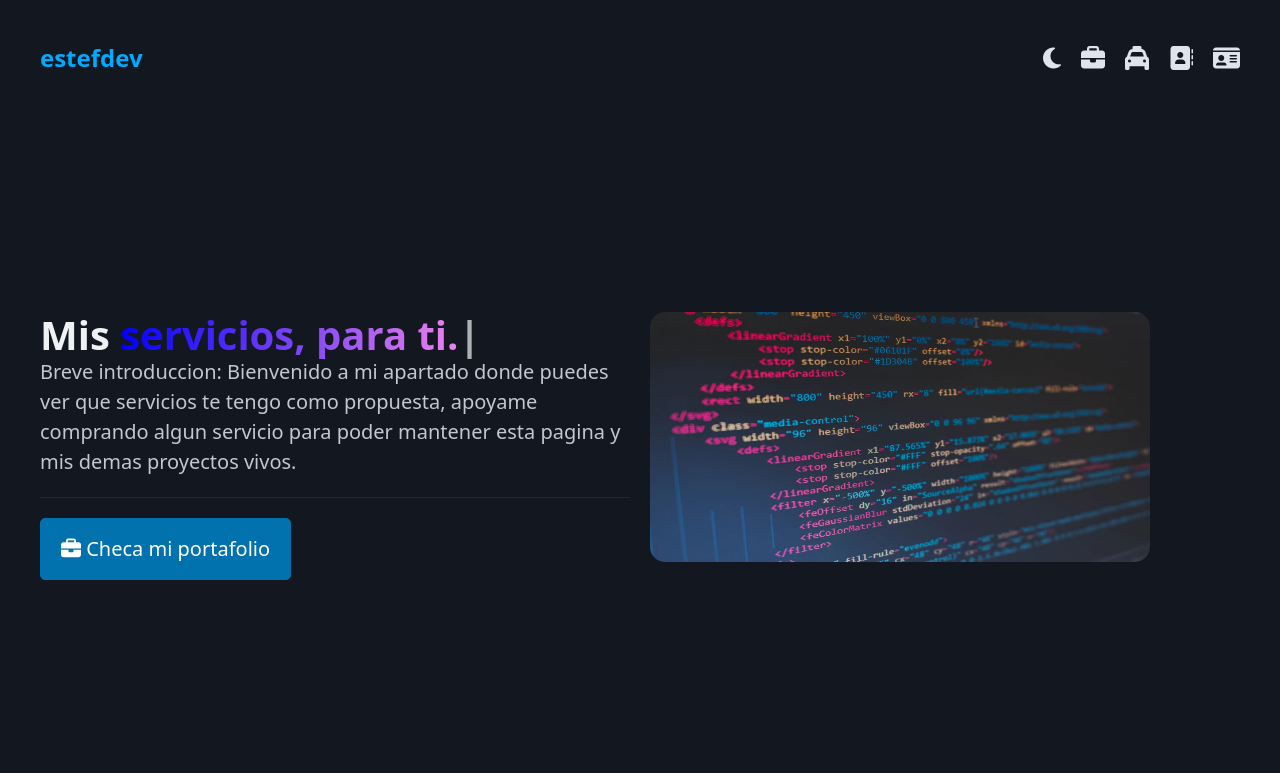
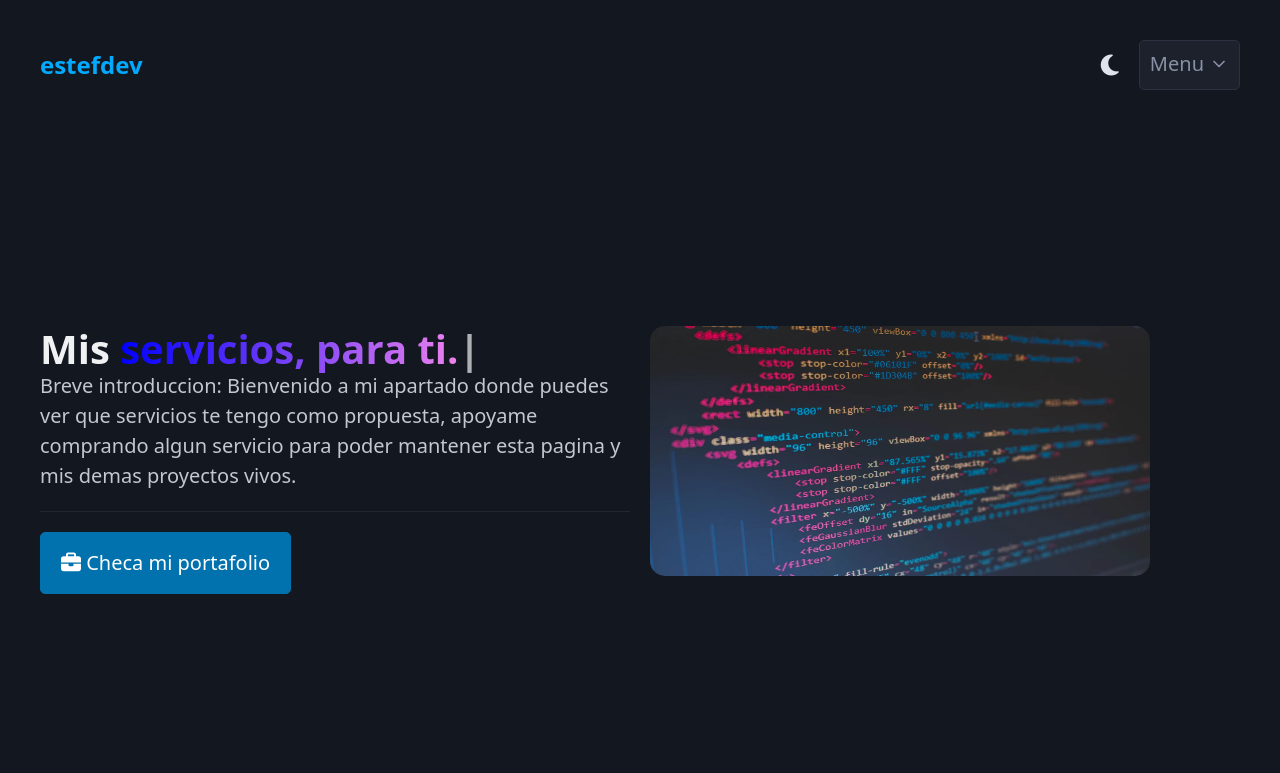
Before and after one commit to EstefSpace/website, a website: page servicios.html in a window 1280 px wide. Shown: the top 773 px of the page. Drawn offline with nearby package versions, Linux system fonts and the light colour scheme.

Commit message:
menu y nuevo proyecto

```diff
--- a/servicios.html
+++ b/servicios.html
@@ -50,11 +50,10 @@
     <header style="position: sticky; top: 0; z-index: 1; background-color: #13171f;" class="container">
       <nav>
         <ul>
-          <li>
-            <a href="/website/"><strong>estefdev</strong></a>
-          </li>
+          <li><a href="/website/"><strong>estefdev</strong></a></li>
         </ul>
         <ul>
+
           <li>
             <a
               id="change-theme"
@@ -65,40 +64,17 @@
             ></a>
           </li>
           <li>
-            <a
-              href="/website/portafolio"
-              class="contrast"
-              data-tooltip="Portafolio"
-              data-placement="bottom"
-              ><i class="fa-solid fa-briefcase"></i
-            ></a>
-          </li>
-          <li>
-            <a
-            href="/website/servicios"
-            class="contrast"
-            data-tooltip="Servicios"
-            data-placement="bottom"
-            ><i class="fa-solid fa-taxi"></i></a>
-          </li>
-          <li>
-            <a
-            href="https://fwrd.lol/ServerEstef"
-            target="_blank"
-            rel="noopener noreferrer"
-            class="contrast"
-            data-tooltip="Contacto"
-            data-placement="bottom"
-            ><i class="fa-solid fa-address-book"></i></a>
-          </li>
-          <li>
-            <a
-              href="/website/card"
-              class="contrast"
-              data-tooltip="Card"
-              data-placement="bottom"
-              ><i class="fa-solid fa-id-card"></i
-            ></a>
+            <details class="dropdown">
+              <summary>
+                Menu
+              </summary>
+              <ul dir="rtl">
+                <li><a href="/website/portafolio">Portafolio</a></li>
+                <li><a href="/website/servicios">Servicios</a></li>
+                <li><a href="/website/card">Card</a></li>
+                <li><a href="https://fwrd.lol/ServerEstef">Contacto</a></li>
+              </ul>
+            </details>
           </li>
         </ul>
       </nav>
```
Also changed, not shown: card.html (+13 -37 lines), index.html (+15 -37 lines), portafolio.html (+55 -37 lines), assets/images/manager_preview.webp (added).
